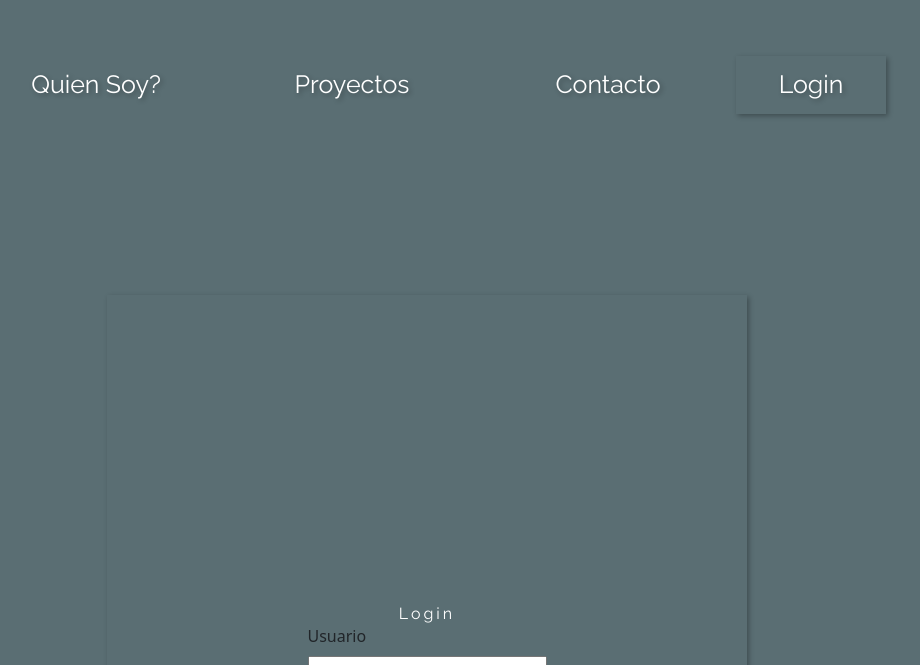
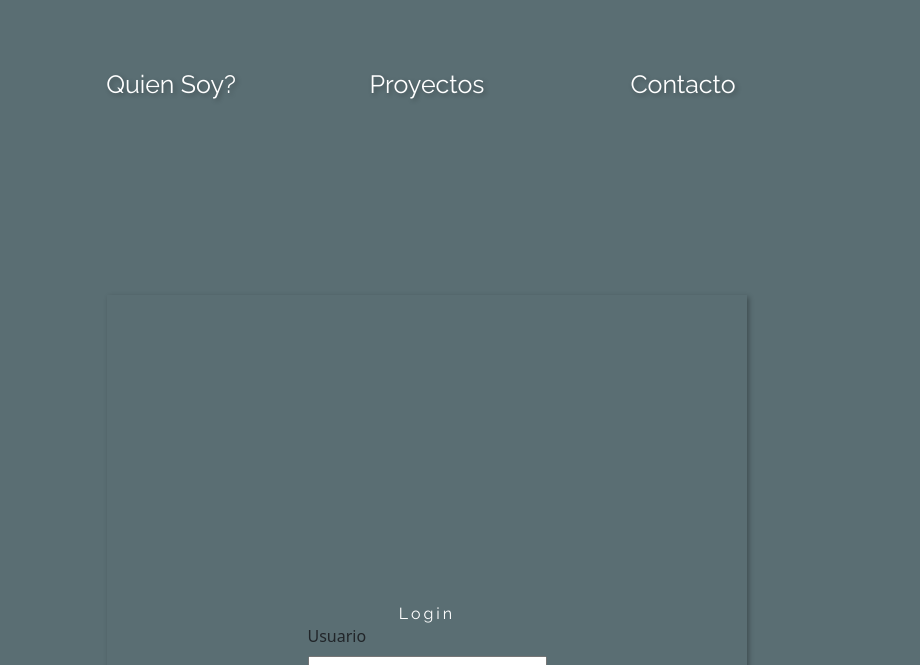
Before and after one commit to DiegoDimitroffPetcoff/ZucaBranch, a React (Create React App) app: page /login in a window 1280 px wide. Shown: the part 135-800 px from the top of the page, without its empty margins (213-1133 px from the left). Built offline with nearby package versions, Linux system fonts and the light colour scheme.

Commit message:
Fix Login and Add axios Request to active the back

```diff
--- a/src/css/nav.css
+++ b/src/css/nav.css
@@ -15,7 +15,6 @@ ul {
   padding: 0;
   border: none;
   height: 400px;
-
 }
 
 li a {
@@ -41,14 +40,13 @@ li {
   text-shadow: 2px 2px 5px rgba(0, 0, 0, 0.3);
 }
 
-ul li:last-child {
+ul li:nth-child(4) {
   box-shadow: 2px 2px 5px rgba(0, 0, 0, 0.3);
 
   width: 150px;
-
 }
 
-ul li:last-child:hover {
+ul li:nth-child(4):hover {
   background-color: #5a6e73;
   transition: 0.3s;
   cursor: pointer;
@@ -86,17 +84,13 @@ a:visited {
   transition: 0.5s;
   display: none;
   transition: 0.5s;
-
 }
 
 .logOutBotton:hover {
   opacity: 0.5;
   transition: 0.5s;
   color: rgba(255, 0, 0, 0.567);
-
 }
-
-
 
 .navLogIsOpen {
   background: transparent;
@@ -104,23 +98,21 @@ color: rgba(255, 0, 0, 0.567);
   border: none;
   cursor: pointer;
   transition: 0.5s;
-  width: auto;
+
   padding: 10px;
   transition: 0.5s;
 }
 
+.showLogOut {
+  display: block;
+  transition: 0.5s;
+  color: #e9ecef;;
+  margin: 0px;
 
 
-.showLogOut{
-  display: block;
-  transition: 0.5s;
-  color: red;
-  margin: 0px;
 
-  font-size: 20px;
+  margin: auto;
 }
-
-
 
 @media screen and (max-width: 768px) {
   nav {
@@ -175,17 +167,20 @@ color: rgba(255, 0, 0, 0.567);
     transition: 0.3s;
     opacity: 1;
   }
-  ul li:last-child {
+  ul li:nth-child(4) {
     box-shadow: 2px 2px 5px rgba(0, 0, 0, 0.3);
     border-radius: 35px;
-    width: auto;
+    width: 100%;
   }
 
+  ul li:nth-child(4):hover {
+    width: 100%;
+  }
 
+  .showLogOut {
+    font-size: 20px;
 
-.showLogOut{
-  font-size: 20px;
-  color: red;
     position: relative;
+    margin: auto;
   }
 }
--- a/src/pages/header.js
+++ b/src/pages/header.js
@@ -1,11 +1,31 @@
 import { Link } from "react-router-dom";
-
+import axios from "axios";
 
 import "../css/head.css";
 
 import Nav from "./nav";
 
 export function Header() {
+  axios
+    .get("https://zucaarqback.onrender.com", {})
+    .then(function (response) {
+      console.log(response.data);
+    })
+    .catch(function (error) {
+      console.log(error);
+    });
+
+    axios
+    .get("https://backendlogin.onrender.com", {})
+    .then(function (response) {
+      console.log(response.data);
+    })
+    .catch(function (error) {
+      console.log(error);
+    });
+
+
+
 
   return (
     <div className="Main">
--- a/src/pages/nav.js
+++ b/src/pages/nav.js
@@ -3,7 +3,6 @@ import "../css/nav.css";
 import "../css/head.css";
 import { FaBars } from "react-icons/fa";
 import { Link } from "react-router-dom";
-
 
 import { useSelector, useDispatch } from "react-redux";
 import Cookies from "js-cookie";
@@ -61,17 +60,13 @@ export function Nav() {
           <li>
             <Link to="/">Contacto</Link>
           </li>
-          <li className="navLogIsOpen">
-            {!log ? (
-              <Link to="/login">Login</Link>
-            ) : (
+
+          {!log ? null : (
+            <li>
+              {" "}
               <button className="navLogIsOpen" onClick={toggleLogMenu}>
                 {userParse.username}
               </button>
-            )}
-            {!log ? (
-              ""
-            ) : (
               <div className="logOutMenu">
                 <button
                   className="logOutBotton"
@@ -91,8 +86,8 @@ export function Nav() {
                   Log Out
                 </button>
               </div>
-            )}
-          </li>
+            </li>
+          )}
         </ul>
       </span>
     </nav>
```
Lines whose indentation alone changed are shown as unchanged.
